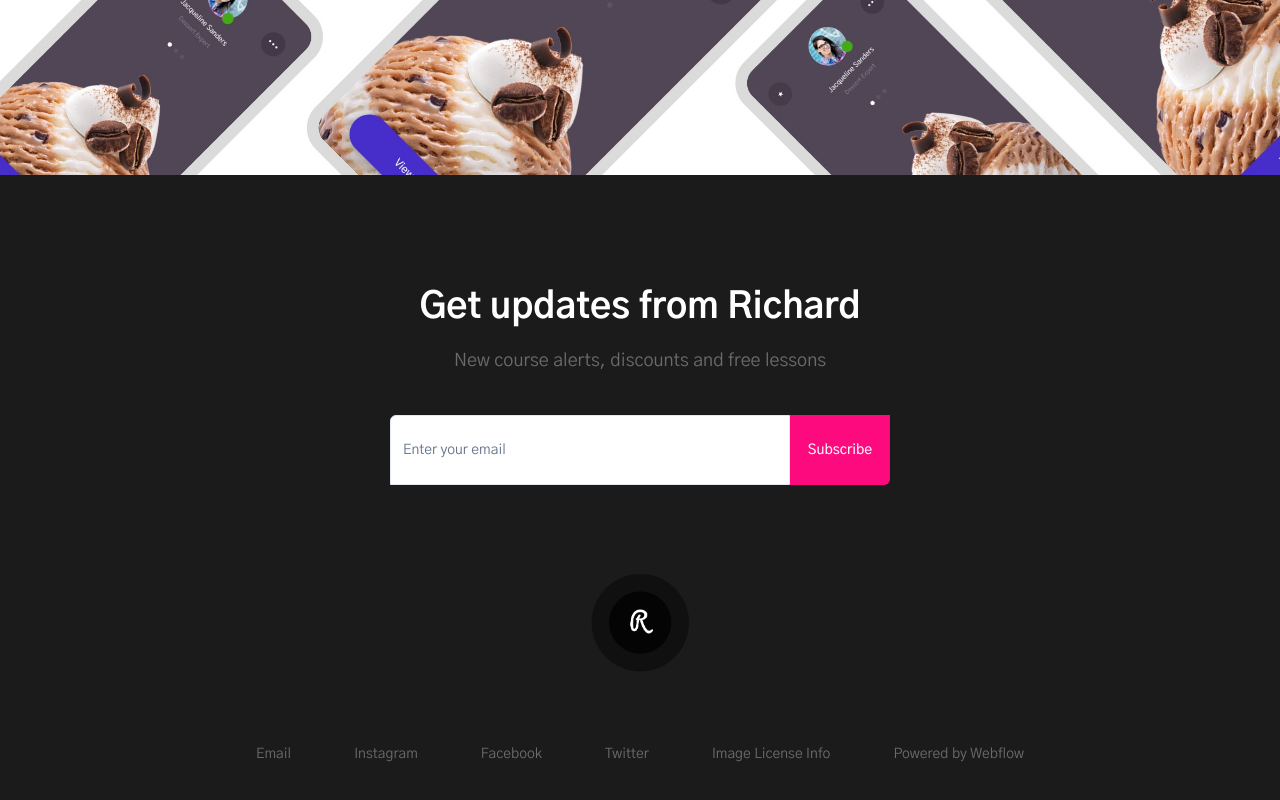
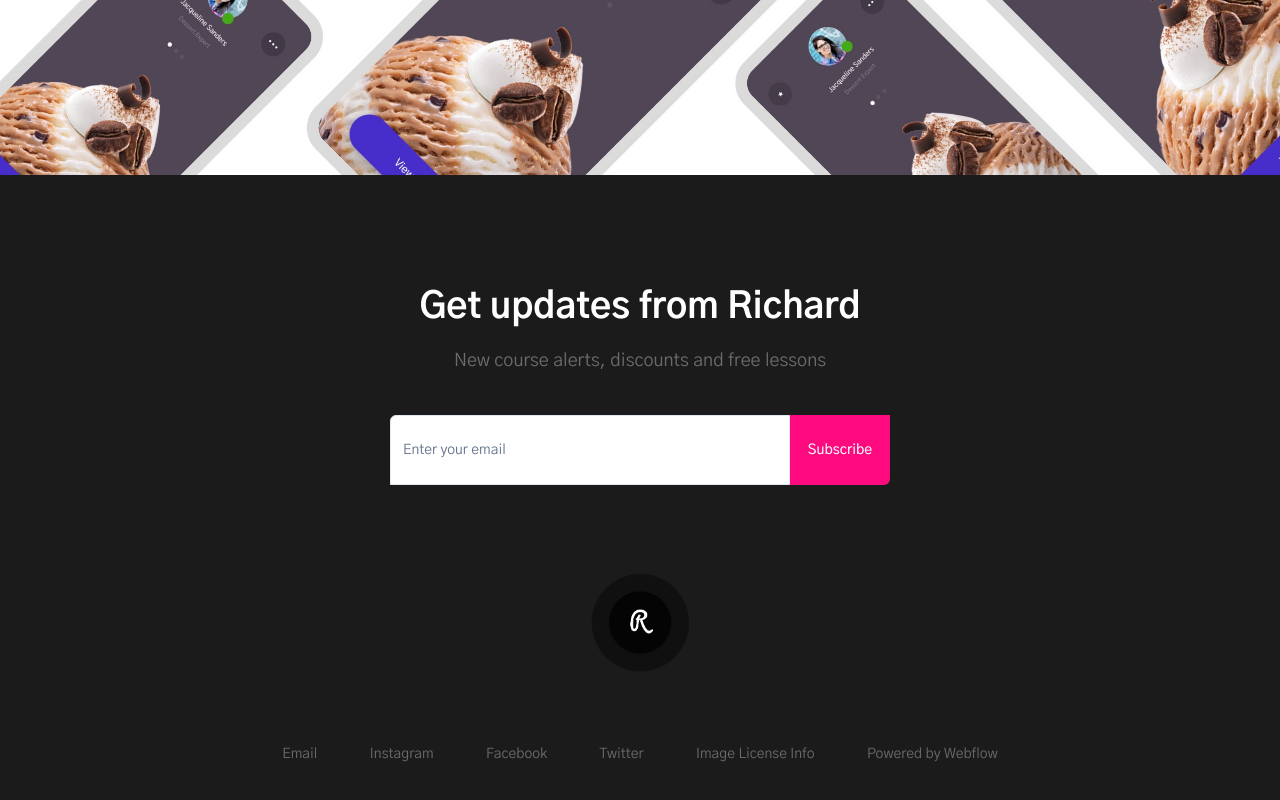
Before and after one commit to Jason27k/momentum-clone, a Next.js app: page / in a window 1280 px wide. Shown: the part 6205-7005 px from the top of the page. Built offline with nearby package versions, Linux system fonts and the light colour scheme; no server answers.

Commit message:
Footer links fixed

```diff
--- a/src/components/FooterLinks.tsx
+++ b/src/components/FooterLinks.tsx
@@ -3,9 +3,9 @@ import Link from "next/link";
 
 const FooterLinks = () => {
   return (
-    <div className="flex items-center justify-between text-[#6b6b6b] text-sm w-[60vw]">
+    <div className="flex flex-wrap items-center justify-between text-[#6b6b6b] text-sm w-[60vw]">
       {footerLinks.map((link) => (
-        <Link href="/" key={link}>
+        <Link href="/" key={link} className="mx-auto text-center">
           {link}
         </Link>
       ))}
```
